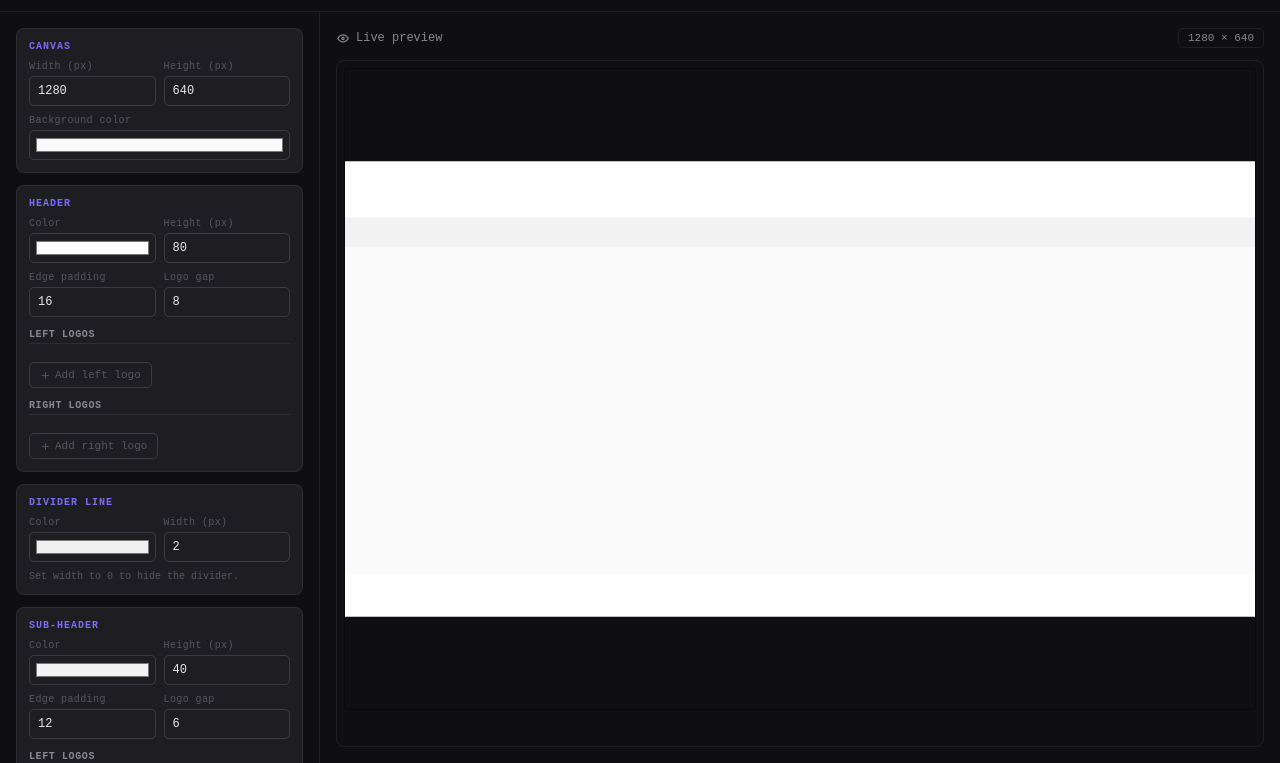
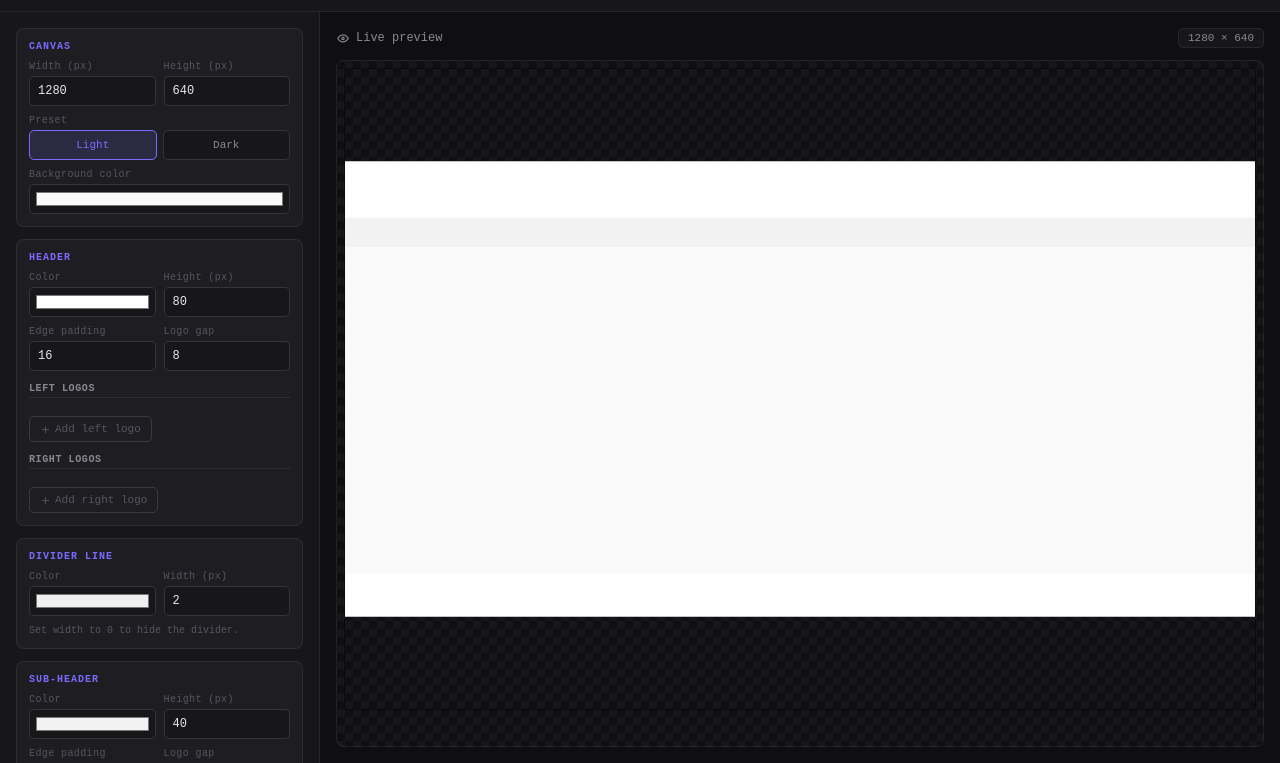
Before and after one commit to Morellonom1con/pbi-background-svg-maker, a plain HTML site: page index.html in a window 1280 px wide. Shown: the part 39-802 px from the top of the page. Drawn offline with Linux system fonts and the light colour scheme.

Commit message:
added preset for light and dark modes

```diff
--- a/index.html
+++ b/index.html
@@ -7,7 +7,7 @@
 <link rel="stylesheet" href="https://cdn.jsdelivr.net/npm/@tabler/icons-webfont@3.19.0/dist/tabler-icons.min.css">
 <style>
   :root {
-    --bg: #0f0f11;c
+    --bg: #0f0f11;
     --surface: #17171a;
     --surface2: #1e1e22;
     --border: rgba(255,255,255,0.07);
@@ -248,6 +248,33 @@
   }
   .btn.primary:hover { opacity: .85; }
 
+  .preset-switch {
+    display: flex;
+    gap: 6px;
+  }
+  .preset-btn {
+    flex: 1;
+    height: 30px;
+    padding: 0 10px;
+    font-size: 11px;
+    font-family: inherit;
+    border: 0.5px solid var(--border2);
+    border-radius: var(--radius-sm);
+    background: var(--surface);
+    color: var(--text2);
+    cursor: pointer;
+    transition: all .15s;
+  }
+  .preset-btn:hover {
+    color: var(--text);
+    border-color: var(--accent);
+  }
+  .preset-btn.active {
+    background: var(--accent-dim);
+    border-color: var(--accent);
+    color: var(--accent);
+  }
+
   .preview-header {
     display: flex;
     align-items: center;
@@ -305,6 +332,13 @@
     <div class="row2">
       <div class="field"><label>Width (px)</label><input type="number" id="cw" value="1280" min="100" max="4000" oninput="render()"></div>
       <div class="field"><label>Height (px)</label><input type="number" id="ch" value="640" min="100" max="4000" oninput="render()"></div>
+    </div>
+    <div class="field">
+      <label>Preset</label>
+      <div class="preset-switch">
+        <button type="button" class="preset-btn active" data-preset="light" onclick="applyPreset('light')">Light</button>
+        <button type="button" class="preset-btn" data-preset="dark" onclick="applyPreset('dark')">Dark</button>
+      </div>
     </div>
     <div class="field"><label>Background color</label><input type="color" id="bg" value="#fafafa" oninput="render()"></div>
   </div>
@@ -392,8 +426,38 @@
 const state={h1:{left:[],right:[]},h2:{left:[],right:[]},ft:{left:[],right:[]}};
 let uid=0;
 
+const presets = {
+  light: {
+    bg: '#fafafa',
+    h1c: '#ffffff',
+    divc: '#f0f0f0',
+    h2c: '#f2f2f2',
+    ftc: '#ffffff'
+  },
+  dark: {
+    bg: '#000000',
+    h1c: '#000000',
+    divc: '#000000',
+    h2c: '#1e1e1e',
+    ftc: '#141414'
+  }
+};
+
 function n(id){return parseFloat(document.getElementById(id).value)||0;}
 function v(id){return document.getElementById(id).value;}
+
+function applyPreset(name){
+  const preset=presets[name];
+  if(!preset)return;
+  Object.entries(preset).forEach(([id,value])=>{
+    const el=document.getElementById(id);
+    if(el) el.value=value;
+  });
+  document.querySelectorAll('.preset-btn').forEach(btn=>{
+    btn.classList.toggle('active', btn.dataset.preset===name);
+  });
+  render();
+}
 
 function addLogo(sec,side,src,size){
   const id=++uid;
```
